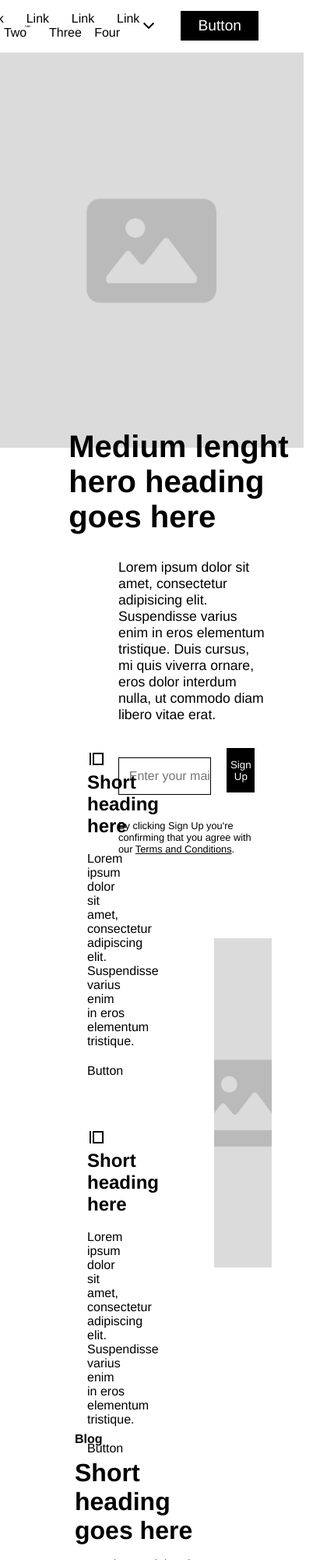
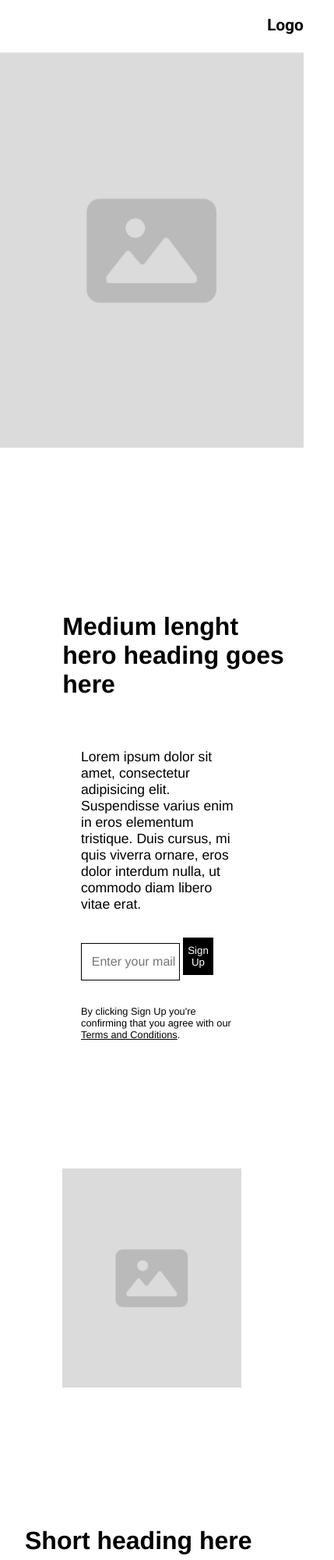
Before and after one commit to AdelFetner/Landing, a plain HTML site: page index.html in a window 390 px wide. Shown: the top 2000 px of the page at 78% size, 429 px wide, since content can reach past the window. Drawn offline with Linux system fonts and the light colour scheme.

Commit message:
Modificado .css, continuado query mobile 425px

```diff
--- a/index.css
+++ b/index.css
@@ -30,6 +30,10 @@ a{
 }
 
 /* Estilizado Header */
+
+#menu-phone{
+    display: none;
+}
 
 #container-header{
     height: 8vh;
@@ -427,3 +431,88 @@ div#third-art-up > span{
         width: 70%;
     }
 }
+
+@media (max-width: 425px){
+    /* header */
+    #container-header{
+        display: flex;
+        flex-direction: row-reverse;
+        justify-content: space-between;
+    }
+    #logo-header{
+        height: 80%;
+        width: 20%;
+    }
+    #container-nav{
+        display: none;
+    }
+    #menu-phone{
+        margin-right: 1rem;
+        display: block;
+    }
+
+    /* main */
+    hero-main{
+        display: block;
+        height: 100%;
+        width: 80%;
+        margin: 0 auto;
+    }
+
+    /* primer artículo */
+    #container-first-art{
+        height: 100vh;
+        width: 100%;
+    }
+
+    #hero-heading{
+        font-size: 2rem;
+        margin: 0;
+    }
+    #first-art-right{
+        padding: 2rem;
+    }
+
+    #email-btn-form{
+        display: flex;
+    }
+    #sign-up-btn{
+        height: 3rem;
+        margin: auto;
+    }
+
+    /* segundo artículo */
+    #container-second-art{
+        height: 100vh;
+        width: 100%;
+        display: flex;
+        flex-direction: column-reverse;
+    }
+
+    #second-art-left > section + section{
+        display: none;
+    }
+
+    #second-art-left{
+        width: 100%;
+        padding: 0;
+        margin: 0 auto;
+    }
+
+    #placeholder-second{
+        width: 100vw;
+    }
+
+    #box-article{
+        display: none;
+    }
+
+    .heading-second-art{
+        font-size: 2rem;
+    }
+
+    .paragraph-second-art{
+        font-size: 1.2rem;
+        padding: 2rem 0;
+    }
+}
```
